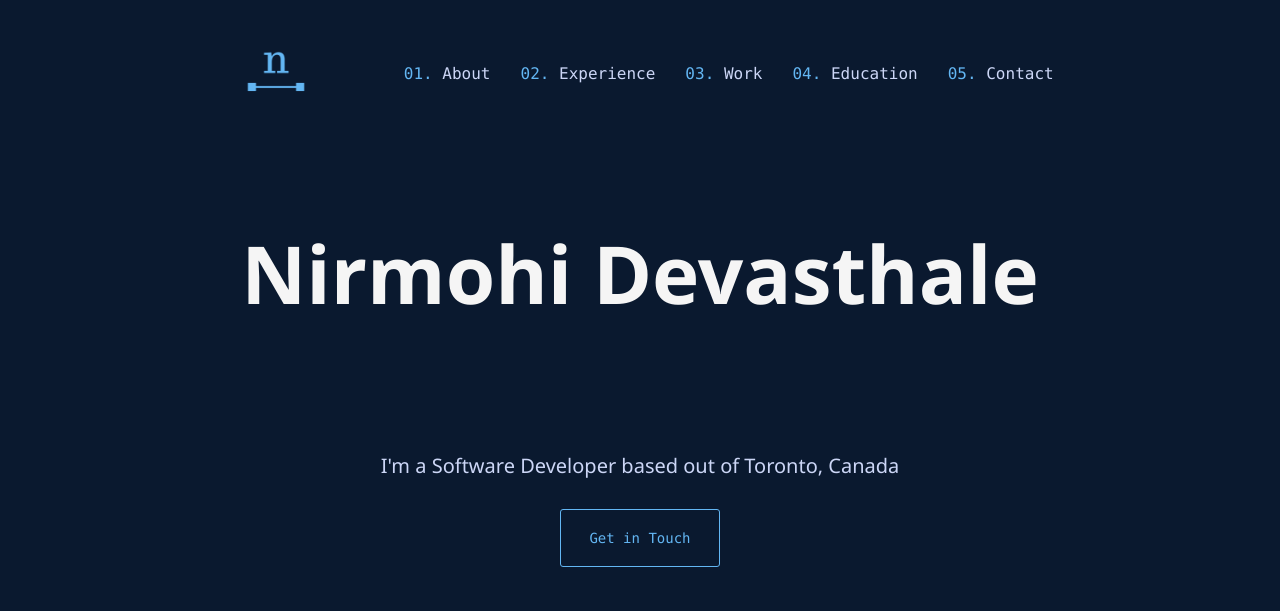
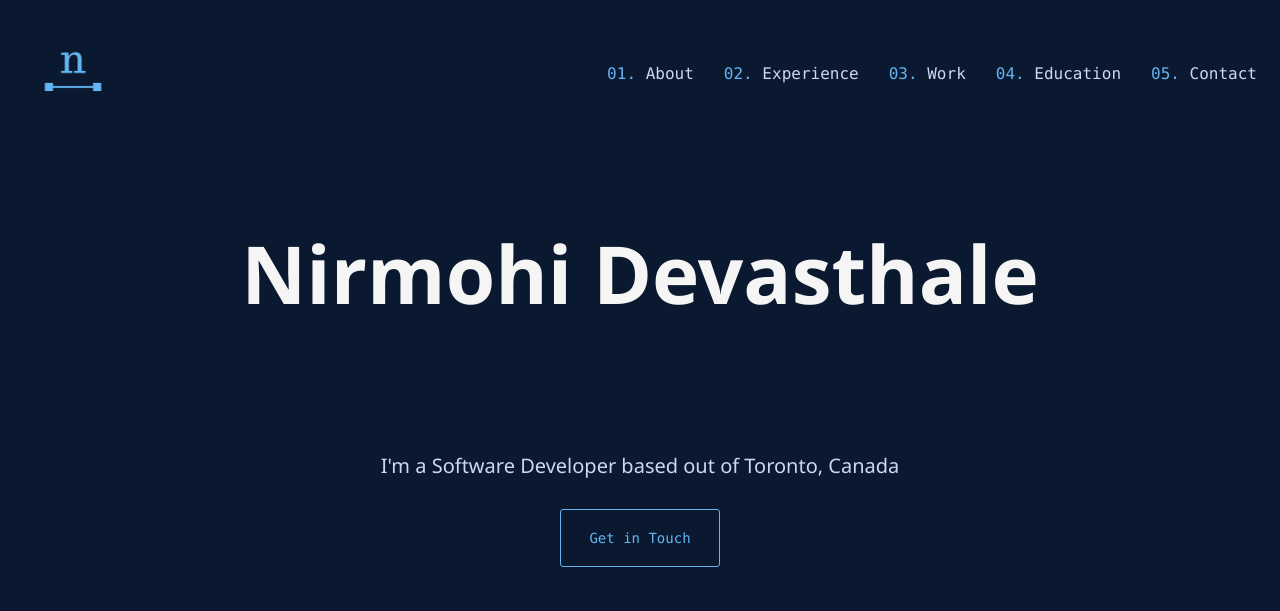
Before and after one commit to nirmohi0605/nirmohi0605.github.io, a plain HTML site: page index.html in a window 1280 px wide. Drawn offline with Linux system fonts and the light colour scheme.

Commit message:
style-update

```diff
--- a/style.css
+++ b/style.css
@@ -7,8 +7,6 @@ body {
     background-color: #0A192F;
     font-family: 'Segoe UI', Tahoma, Geneva, Verdana, sans-serif;
     display: grid;
-    justify-content: center;
-    align-items: center;
 
 }
 
@@ -44,7 +42,7 @@ body {
     grid-template-columns: 1fr;
     grid-auto-flow: column;
     align-items: center;
-   /* position: sticky; */
+   position: sticky;
 }
 
 /* .nav-container .name {
@@ -98,14 +96,13 @@ body {
     font-size: 80px;
     font-weight: 600;
     padding: 15px;
-    text-align: center;
+
 }
 
 .description {
     color: #CCD6F6;
     font-size: 20px;
     margin: 30px 0;
-    text-align: center;
 }
 
 .about {
@@ -113,9 +110,4 @@ body {
     flex-direction: column;
     padding: 15px;
     align-items: center;
-    /* flex-wrap: wrap; */
 }
-
-.about > * {
-    /* border: 1px solid greenyellow;    */
-}
```
